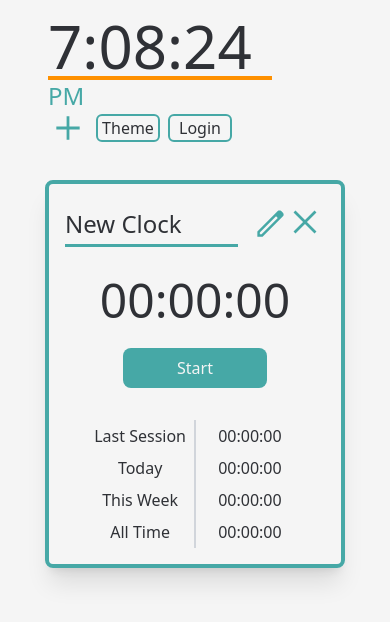
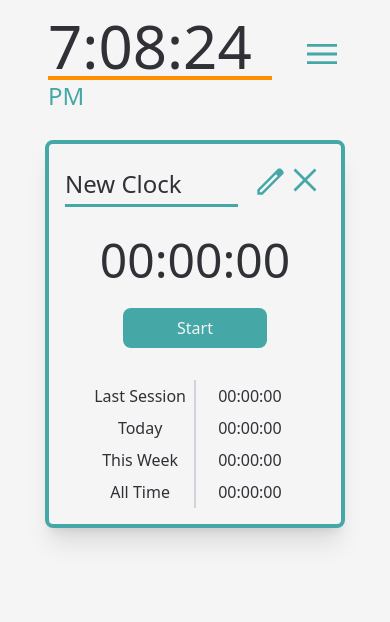
Before and after one commit to percouple/multiwatch-next, a Next.js app: page / in a window 390 px wide. Shown: the top 622 px of the page. Built offline with nearby package versions, Linux system fonts and the light colour scheme.

Commit message:
collapsed menu assembly

```diff
--- a/app/components/clocks/sub-components/ClockContainer.js
+++ b/app/components/clocks/sub-components/ClockContainer.js
@@ -67,10 +67,10 @@ export default function ClockContainer(props) {
 
   return (
     <div
-      className={`p-4 w-[300px] flex flex-col justify-center items-center shadow-xl border-solid border-4 rounded-lg m-8`}
+      className={`p-4 w-[300px] flex flex-col justify-between items-center shadow-xl border-solid border-4 rounded-lg m-8`}
       style={{ borderColor: `${clockColor}` }}
     >
-      <div className="flex justify-between items-center w-full mb-4">
+      <div className="flex justify-between w-full mb-4">
         <Title clock={props.clockInfo} clockColor={clockColor} />
         <div className="flex">
           <EditClockButton clock={props.clockInfo} clockColor={clockColor} />
--- a/app/components/header/Header.js
+++ b/app/components/header/Header.js
@@ -1,24 +1,49 @@
-import React from "react";
+'use client'
+
+import React, {useState, useEffect} from "react";
 import CurrentTimeDisplay from "./sub-components/CurrentTime";
 import LoginButton from "./sub-components/LoginButton";
 import LogoutButton from "./sub-components/LogoutButton";
 import DBUpdateFlag from './sub-components/DBUpdateFlag';
 import Theme from "./sub-components/Theme";
+import CollapsedMenu from './sub-components/CollapsedMenu'
 import CreateNewTimerButton from "./sub-components/CreateNewTimerButton";
 import { useSelector } from "react-redux";
 
 export default function Header() {
   const loggedIn = useSelector((state) => state.auth.loggedIn);
   const needDBUpdate = useSelector((state) => state.clocks.needToUpdateDatabase)
+  const [windowWidth, setWindowWidth] = useState(undefined);
+
+  useEffect(() => {
+    function handleResize() {
+      setWindowWidth(window.innerWidth);
+    }
+
+    // Initial size
+    handleResize();
+
+    // Add event listener
+    window.addEventListener('resize', handleResize);
+
+    // Clean up
+    return () => window.removeEventListener('resize', handleResize);
+  }, []);
 
   return (
     <div className="flex justify-between items-center px-12 flex-wrap xs:justify-center">
       <CurrentTimeDisplay />
       <div className="flex justify-center items-center ">
-        {needDBUpdate && <DBUpdateFlag />}
-        <CreateNewTimerButton />
-        <Theme />
-        {loggedIn ? <LogoutButton /> : <LoginButton />}
+      {windowWidth && windowWidth < 630 ? (
+          <CollapsedMenu />
+        ) : (
+          <>
+            {needDBUpdate && <DBUpdateFlag />}
+            <CreateNewTimerButton />
+            <Theme />
+            {loggedIn ? <LogoutButton /> : <LoginButton />}
+          </>
+        )}
       </div>
     </div>
   );
--- /dev/null
+++ b/app/components/header/icons/CollapsedMenuIcon.js
@@ -0,0 +1,17 @@
+import React from "react";
+
+export default function CreateNewTimerButtonIcon() {
+  return (
+    <div className="cursor-pointer text-accent-1">
+      <svg
+        xmlns="http://www.w3.org/2000/svg"
+        height="40px"
+        viewBox="0 -960 960 960"
+        width="40px"
+        fill="currentColor"
+      >
+        <path d="M120-240v-66.67h720V-240H120Zm0-206.67v-66.66h720v66.66H120Zm0-206.66V-720h720v66.67H120Z" />
+      </svg>
+    </div>
+  );
+}
--- /dev/null
+++ b/app/components/header/sub-components/CollapsedMenu.js
@@ -0,0 +1,22 @@
+import React, { useState } from "react";
+import CollapsedMenuIcon from "../icons/CollapsedMenuIcon";
+import PhoneMenu from "./PhoneMenu";
+import { setLoading } from "../../state/slices/loadingSlice";
+
+export default function CollapsedMenu() {
+  let [expanded, setExpanded] = useState(false);
+  const clickHandler = () => {
+    console.log(expanded);
+    setExpanded(!expanded);
+    setLoading();
+  };
+
+  return (
+    <>
+      <div onClick={clickHandler}>
+        <CollapsedMenuIcon />
+      </div>
+      {expanded && <PhoneMenu />}
+    </>
+  );
+}
--- /dev/null
+++ b/app/components/header/sub-components/PhoneMenu.js
@@ -0,0 +1,28 @@
+import { useDispatch } from "react-redux";
+import { setAuthenticating, setSigningIn } from "../../state/slices/authSlice";
+
+export default function PhoneMenu() {
+  const dispatch = useDispatch();
+  const loginHandler = (e) => {
+    if (e.target.id === "login") {
+      console.log("CLICKING");
+      e.stopPropagation();
+      dispatch(setAuthenticating(true));
+      dispatch(setSigningIn(true));
+    }
+  };
+
+  const addNewClockHandler = (e) => {
+
+  }
+
+  return (
+    <div className="absolute top-20 left-1/2">
+      <div id="login" onClick={loginHandler} className="cursor-pointer border-2">
+        Login
+      </div>
+      <div>Theme</div>
+      <div id="addNewClock" onClick={addNewClockHandler}>Create New Clock</div>
+    </div>
+  );
+}
--- a/package.json
+++ b/package.json
@@ -21,7 +21,6 @@
     "express": "^4.19.2",
     "knex": "^3.1.0",
     "nanoid": "^5.0.7",
-    "next": "14.2.4",
     "react": "^18.3.1",
     "react-dom": "^18.3.1",
     "react-redux": "^9.1.2",
@@ -42,6 +41,7 @@
     "eslint": "^8",
     "eslint-config-next": "14.2.4",
     "jest": "^29.7.0",
+    "next": "^14.2.4",
     "postcss": "^8",
     "prisma": "^5.16.1",
     "tailwindcss": "^3.4.1",
```
Also changed, not shown: 1 other file (tests, documents, lock files or other folders).
